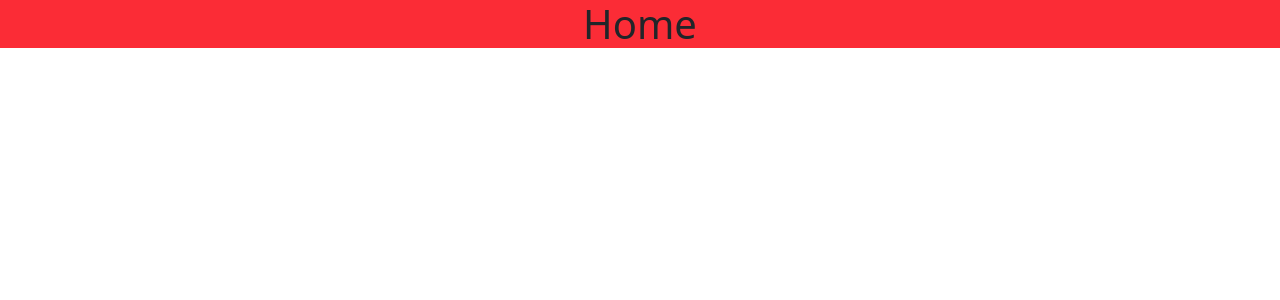
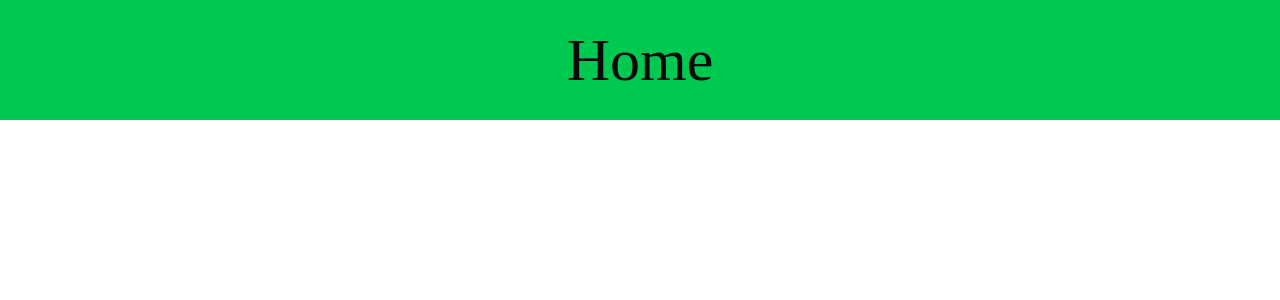
Before and after one commit to ws-vill-shinjo/training-camp-2026-b, a Next.js app in the folder frontend/: page / in a window 1280 px wide. Shown: the top 300 px of the page. Built offline with nearby package versions, Linux system fonts and the light colour scheme.

Commit message:
create-header-component

```diff
--- a/frontend/app/layout.tsx
+++ b/frontend/app/layout.tsx
@@ -1,6 +1,5 @@
 import type { Metadata } from "next";
 import { Geist, Geist_Mono } from "next/font/google";
-import "bootstrap/dist/css/bootstrap.min.css";
 import "./globals.css";
 
 const geistSans = Geist({
--- a/frontend/app/page.tsx
+++ b/frontend/app/page.tsx
@@ -2,5 +2,5 @@
 import { Header } from "@/components/Header";
 
 export default function Home() {
-  return <Header />;
+  return <Header title="Home" />;
 }
--- a/frontend/components/Header.tsx
+++ b/frontend/components/Header.tsx
@@ -1,10 +1,14 @@
-export const Header = () => {
-  const title = "Home";
+import { JSX } from "react";
 
+type HeaderProps = {
+  title: string;
+};
+
+export const Header = ({ title }: HeaderProps): JSX.Element => {
   return (
     <header>
-      <div className="text-center bg-red-500">
-        <h1 className="text-lg font-bold">{title}</h1>
+      <div className="bg-green-500 h-30 w-screen flex items-center justify-center">
+        <h1 className="text-6xl">{title}</h1>
       </div>
     </header>
   );
```
